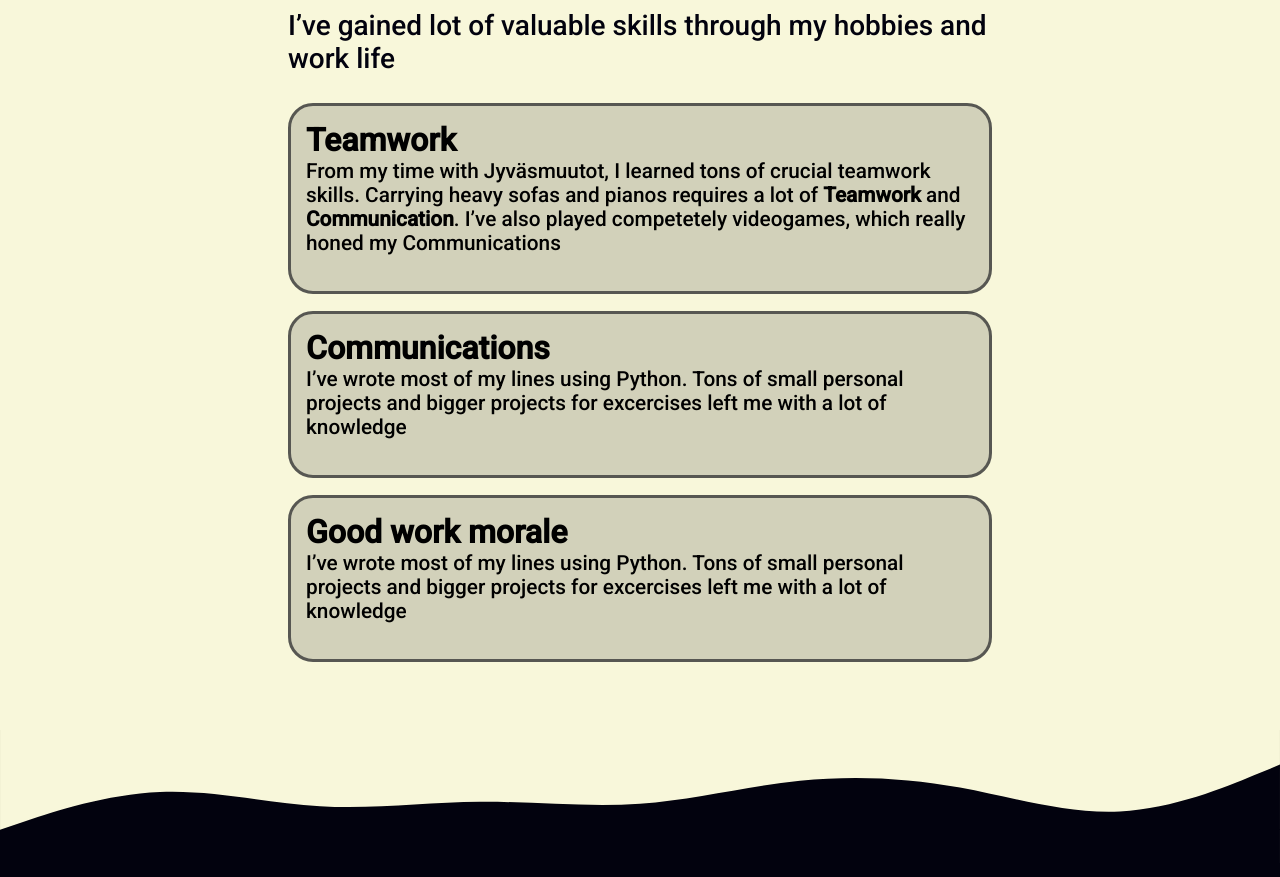
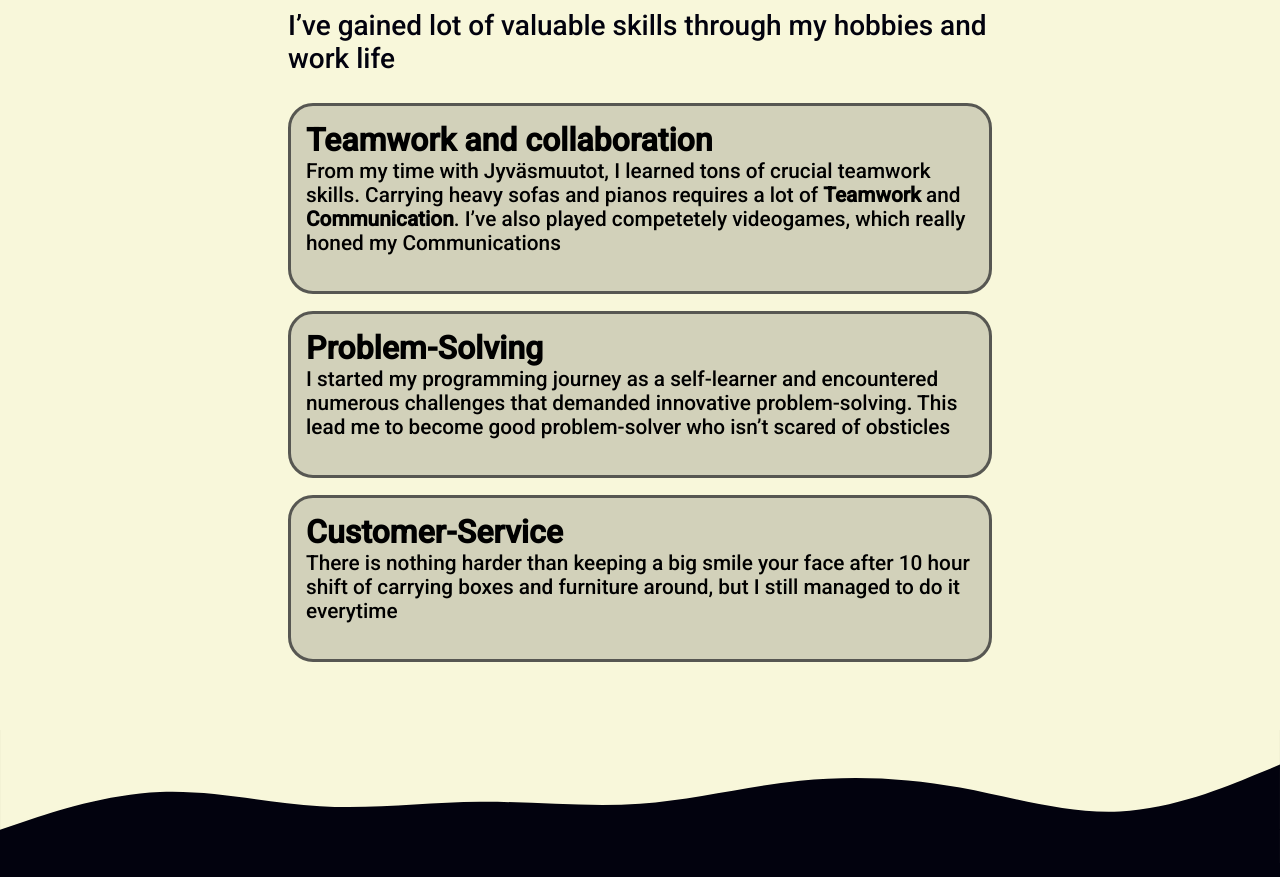
Before and after one commit to Jimpsoni/PortfolioWebPage, a React (Vite) app: page / in a window 1280 px wide. Shown: the part 2438-3315 px from the top of the page. Built offline with nearby package versions, Linux system fonts and the light colour scheme; a web font is replaced by a local one.

Commit message:
Add files via upload

```diff
--- a/src/components/maincontent/maincontent.jsx
+++ b/src/components/maincontent/maincontent.jsx
@@ -1,7 +1,7 @@
-import Jobexperience from './jobexperience'
-import AboutMe from './aboutme'
-import Projects from './projects/projects'
-import './styles.css'
+import Jobexperience from "./jobexperience"
+import AboutMe from "./aboutme"
+import Projects from "./projects/projects"
+import "./styles.css"
 
 const MainContent = () => {
   return (
@@ -46,7 +46,7 @@ const MainContent = () => {
                 While I&rsquo;ve done Freecodecamp certifications for
                 JavaScript, HTML and CSS in the past, the Mooc took things
                 deeper and I learned to build applications with <b>React</b>.
-                The course also taught <b>React state managment</b>,{' '}
+                The course also taught <b>React state managment</b>,{" "}
                 <b>GraphQL</b>, <b>Typescript</b> and <b>CI/CD</b>. Here is some
                 of the certifications I&rsquo;ve successfully completed:
               </p>
@@ -76,7 +76,7 @@ const MainContent = () => {
             </p>
 
             <div className='skill'>
-              <h3 className='skillHeader'>Teamwork</h3>
+              <h3 className='skillHeader'>Teamwork and collaboration</h3>
               <p className='descriptionText'>
                 From my time with Jyväsmuutot, I learned tons of crucial
                 teamwork skills. Carrying heavy sofas and pianos requires a lot
@@ -87,20 +87,21 @@ const MainContent = () => {
             </div>
 
             <div className='skill'>
-              <h3 className='skillHeader'>Communications</h3>
+              <h3 className='skillHeader'>Problem-Solving</h3>
               <p className='descriptionText'>
-                I&rsquo;ve wrote most of my lines using Python. Tons of small
-                personal projects and bigger projects for excercises left me
-                with a lot of knowledge
+                I started my programming journey as a self-learner and
+                encountered numerous challenges that demanded innovative
+                problem-solving. This lead me to become good problem-solver who
+                isn&rsquo;t scared of obsticles
               </p>
             </div>
 
             <div className='skill'>
-              <h3 className='skillHeader'>Good work morale</h3>
+              <h3 className='skillHeader'>Customer-Service</h3>
               <p className='descriptionText'>
-                I&rsquo;ve wrote most of my lines using Python. Tons of small
-                personal projects and bigger projects for excercises left me
-                with a lot of knowledge
+                There is nothing harder than keeping a big smile your face
+                after 10 hour shift of carrying boxes and furniture around, but I
+                still managed to do it everytime
               </p>
             </div>
           </div>
--- a/src/components/maincontent/projects/styles.css
+++ b/src/components/maincontent/projects/styles.css
@@ -85,4 +85,9 @@
     font-size: 1.2rem;
   }
 
+  .project:hover {
+    transform: none;
+    box-shadow: none;
 }
+
+}
```
